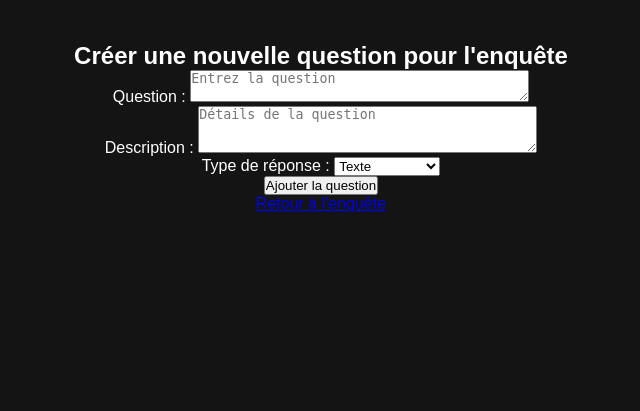
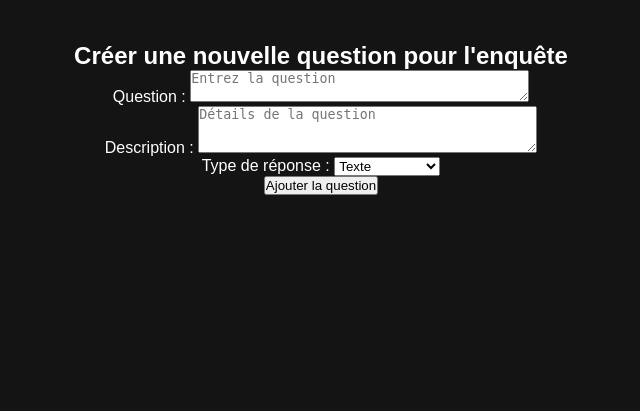
Before and after one commit to TedAn-H0nzrA/SondageEnLigne, a Django app: page /Enquetes/1/add-question/ in a window 1280 px wide. Shown: the part 58-469 px from the top of the page, without its empty margins (319-959 px from the left). Run offline with Django 5.2, Linux system fonts and the light colour scheme; a user stored in the database is signed in; tables that the repository leaves empty hold one stand-in row (values such as "Sample post").

Commit message:
Réarrangement repo github

```diff
--- a/Templates/Enquetes/question.html
+++ b/Templates/Enquetes/question.html
@@ -25,6 +25,6 @@
         <button type="submit" class="btn btn-primary">Ajouter la question</button>
     </form>
 
-    <a href="{% url 'enquete_detail' enquete.id %}" class="btn btn-secondary mt-3">Retour à l'enquête</a>
+    {% comment %} <a href="{% url 'enquete_detail' enquete.pk %}" class="btn btn-secondary mt-3">Retour à l'enquête</a> {% endcomment %}
 </div>
 {% endblock %}
```
Also changed, not shown: Utilisateurs/migrations/0002_user_role_roleusermapping.py (added), db.sqlite3 (deleted).
